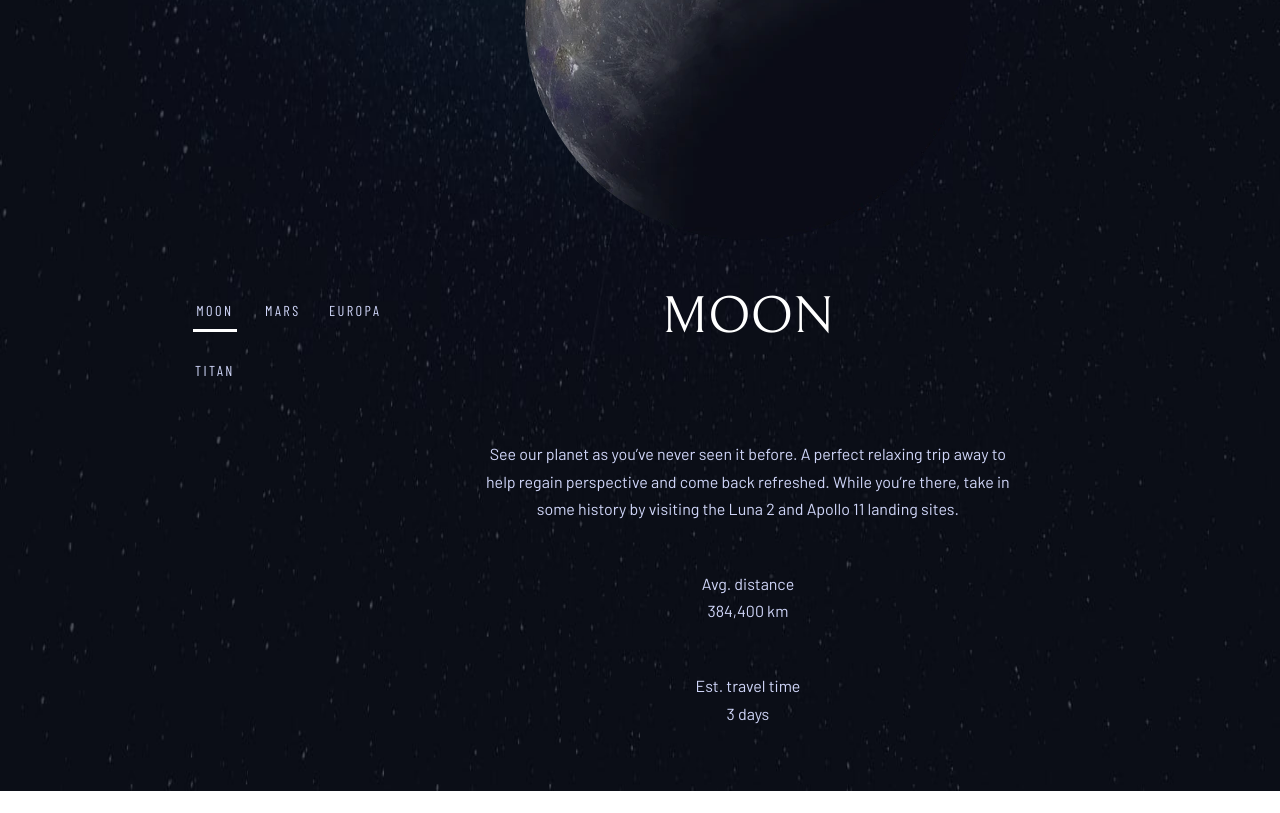
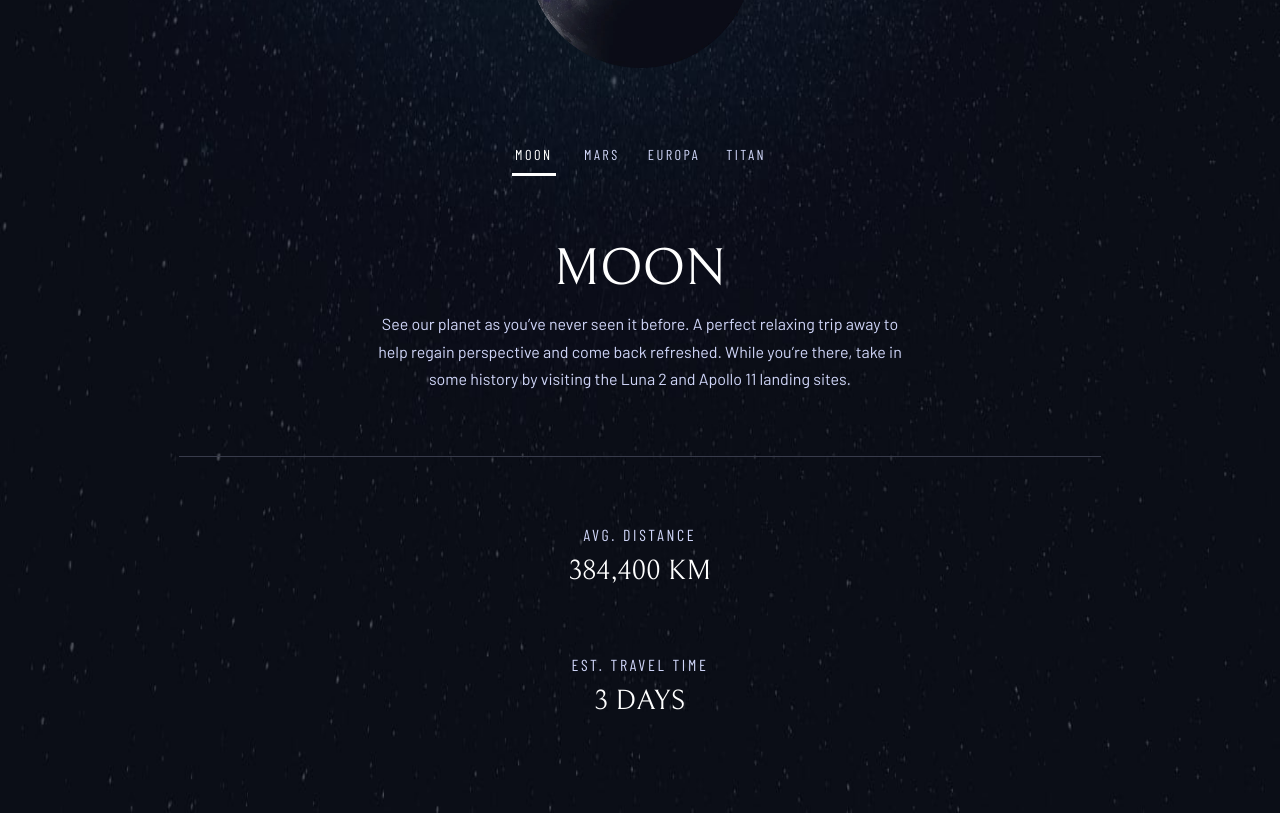
Before and after one commit to ozzy1136/space-tourism-website, a Next.js app: page /destination in a window 1280 px wide. Shown: the part 720-1533 px from the top of the page. Before the commit the page ends 1511 px from the top, so only its background shows below. Built offline with nearby package versions, Linux system fonts and the light colour scheme.

Commit message:
Destination tabs and tab styles

```diff
--- a/components/DestinationTab/index.jsx
+++ b/components/DestinationTab/index.jsx
@@ -15,24 +15,18 @@ export default function DestinationTab({ data }) {
 					/>
 				</picture>
 			</div>
-			<div className={styles.headingWrapper}>
-				<h2 className="text-xxxl" style={{ textAlign: "center" }}>
-					{data.name}
-				</h2>
+			<div className={styles.bioWrapper}>
+				<h2 className="text-xxxl">{data.name}</h2>
+				<p>{data.description}</p>
 			</div>
-			<div className={styles.descriptionWrapper}>
-				<p style={{ textAlign: "center" }}>{data.description}</p>
+			<div className={styles.divider}></div>
+			<div className={styles.distanceWrapper}>
+				<p className="text-lg">Avg. distance</p>
+				<p className="text-xl">{data.distance}</p>
 			</div>
-			<div
-				className={styles.distanceWrapper}
-				style={{ textAlign: "center" }}
-			>
-				<p>Avg. distance</p>
-				<p>{data.distance}</p>
-			</div>
-			<div className={styles.timeWrapper} style={{ textAlign: "center" }}>
-				<p>Est. travel time</p>
-				<p>{data.travel}</p>
+			<div className={styles.timeWrapper}>
+				<p className="text-lg">Est. travel time</p>
+				<p className="text-xl">{data.travel}</p>
 			</div>
 		</React.Fragment>
 	);
--- a/components/DestinationTab/index.module.css
+++ b/components/DestinationTab/index.module.css
@@ -1,13 +1,25 @@
-.photoWrapper,
-.headingWrapper,
-.descriptionWrapper,
+.photoWrapper {
+	max-width: 225px;
+	justify-self: center;
+}
+
+.bioWrapper {
+	display: flex;
+	flex-direction: column;
+	align-items: center;
+	row-gap: 0.8em;
+}
+
 .distanceWrapper,
 .timeWrapper {
-	grid-column: wrapper;
-	text-align: center;
+	display: flex;
+	flex-direction: column;
+	align-items: center;
+	row-gap: 0.5em;
 }
 
-:where(.photoWrapper, .headingWrapper, .descriptionWrapper, .distanceWrapper, .timeWrapper)
-	> * {
-	margin-inline: auto;
+.divider {
+	width: 100%;
+	height: 1px;
+	background-color: rgb(56, 59, 75);
 }
--- a/pages/destination/index.module.css
+++ b/pages/destination/index.module.css
@@ -1,7 +1,7 @@
 .wrapper {
-	row-gap: 4vh;
-	padding-block-start: 4vh;
-	padding-block-end: 8vh;
+	row-gap: 8vh;
+	padding-block-start: 6vh;
+	padding-block-end: 12vh;
 }
 
 .headingWrapper {
@@ -21,8 +21,9 @@
 
 .tabs {
 	grid-column: wrapper;
+	text-align: center;
 	display: grid;
-	row-gap: 6vh;
+	row-gap: 8vh;
 }
 
 .tabList {
@@ -52,6 +53,10 @@
 	cursor: pointer;
 }
 
+.tab[aria-selected="true"] {
+	color: rgb(var(--c-white));
+}
+
 .tab[aria-selected="true"]::after {
 	content: "";
 	display: block;
```
